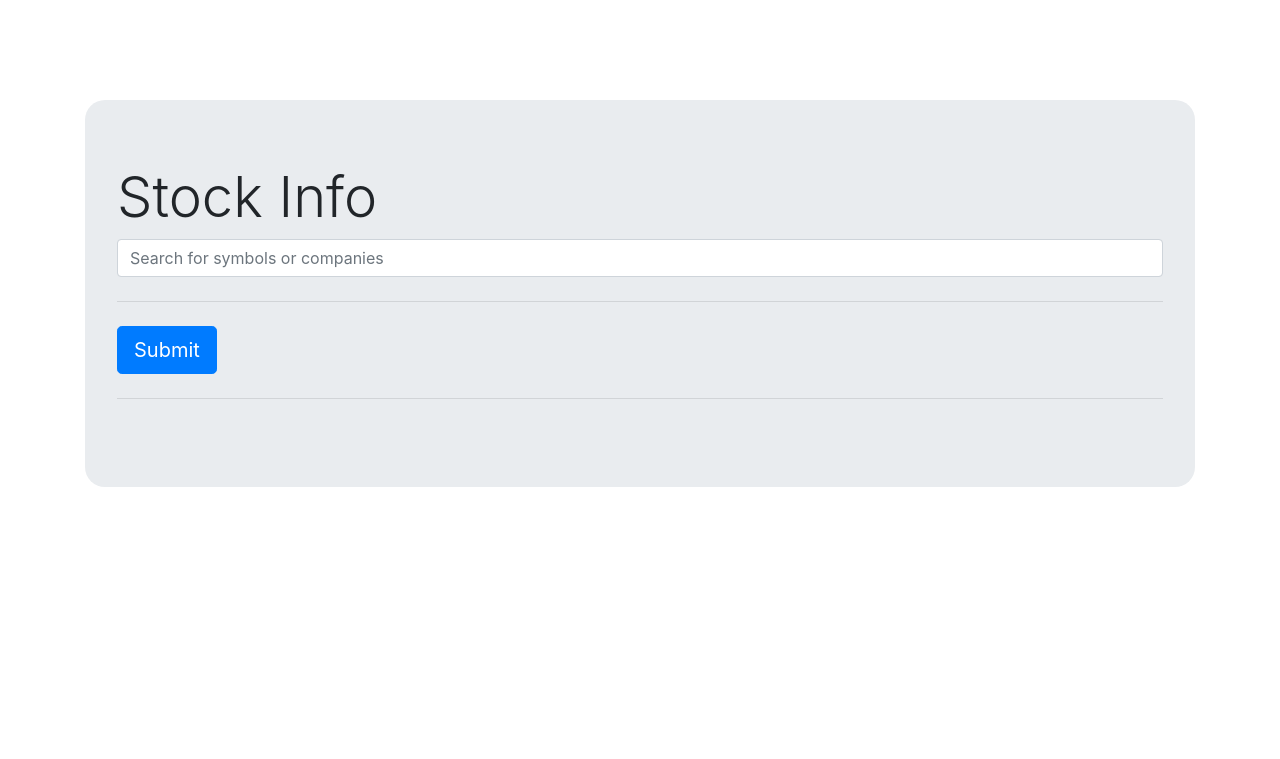
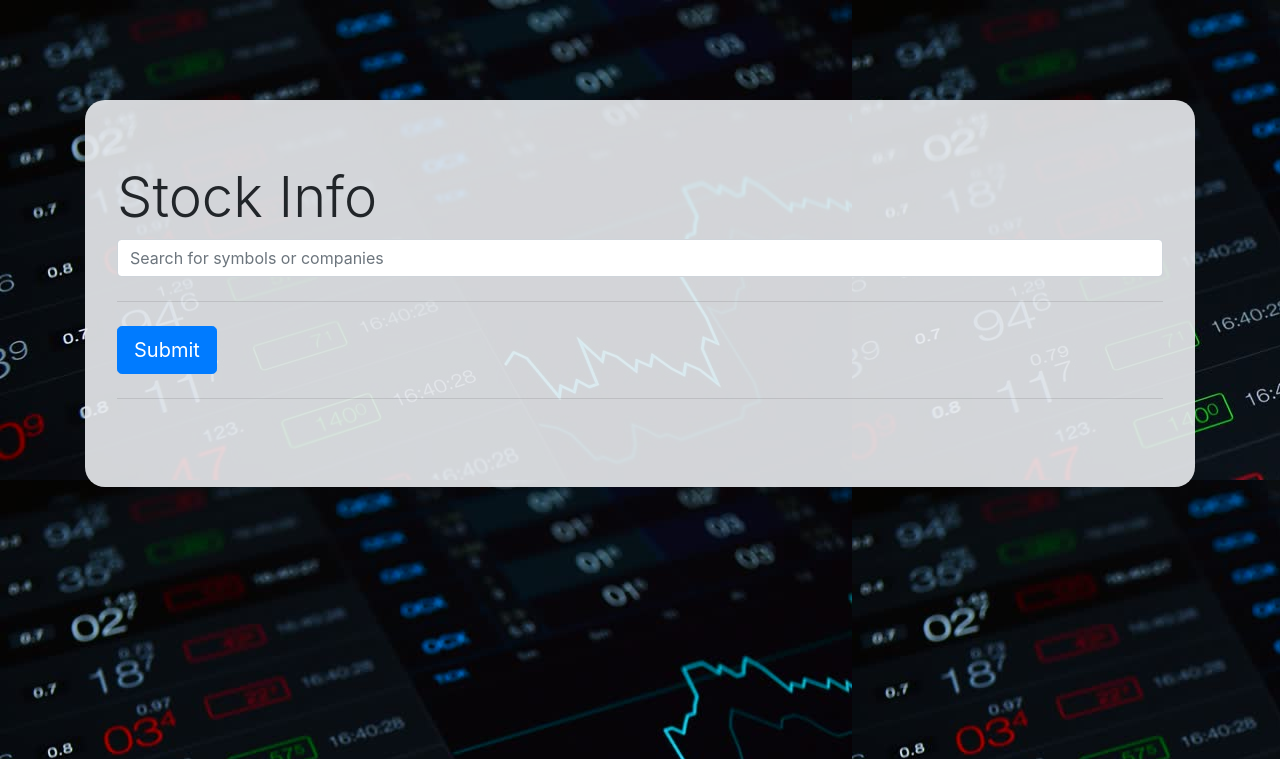
Before and after one commit to hanz-vora/stock_prediction, a Django app: template site/stocks/templates/stocks/index.html in a window 1280 px wide. Shown: the top 759 px of the page. Run offline with Django 3.2, Linux system fonts and the light colour scheme; the template is opened without the code that fills it, so the values that code supplies are empty; some libraries are stand-ins or nearby versions.

Commit message:
Background and additional styling

```diff
--- a/site/stocks/static/css/index.css
+++ b/site/stocks/static/css/index.css
@@ -6,6 +6,7 @@
     border-radius: 20px !important;
     width: 100%;
     margin-top: 100px;
+    background-color: rgb(233, 236, 239,0.9) !important;
 }
 
 .container{
@@ -13,3 +14,11 @@
     align-content: center;
     align-items: center;
 }
+
+.box{
+    background-image: url(../resources/background.jpg);
+}
+
+.box-container{
+    background-image: url(../resources/background.jpg);
+}
--- a/site/stocks/templates/stocks/index.html
+++ b/site/stocks/templates/stocks/index.html
@@ -1,6 +1,6 @@
 {% load static %}
 <!DOCTYPE html>
-<html>
+<html class = "box-container">
 	<head>
 		<link rel="stylesheet" href="{% static 'css/index.css' %}" type="text/css" />
 		<link
@@ -11,7 +11,8 @@
         />
         <title> Stock Info </title>
         <link rel='shortcut icon' type='image/x-icon' href='../../static/resources/favicon.ico' />
-	</head>
+    </head>
+    <body class = "box"></body>
 	<div class="container">
 		<div class="jumbotron">
 			<h1 class="display-4">Stock Info</h1>
@@ -26,5 +27,5 @@
         <hr class="my-4">
         <p>{{ searchStock }}</p>
         </div>
-	</div>
+    </div>
 </html>
```
Also changed, not shown: site/stocks/static/resources/background.jpg (added).
